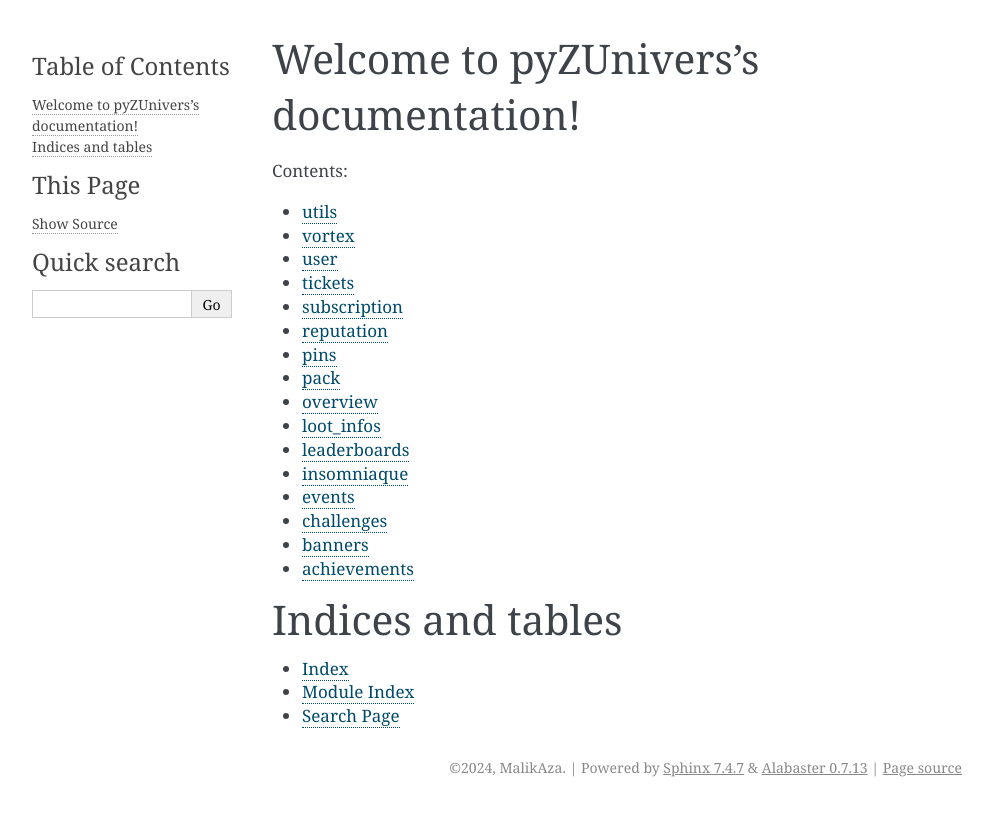
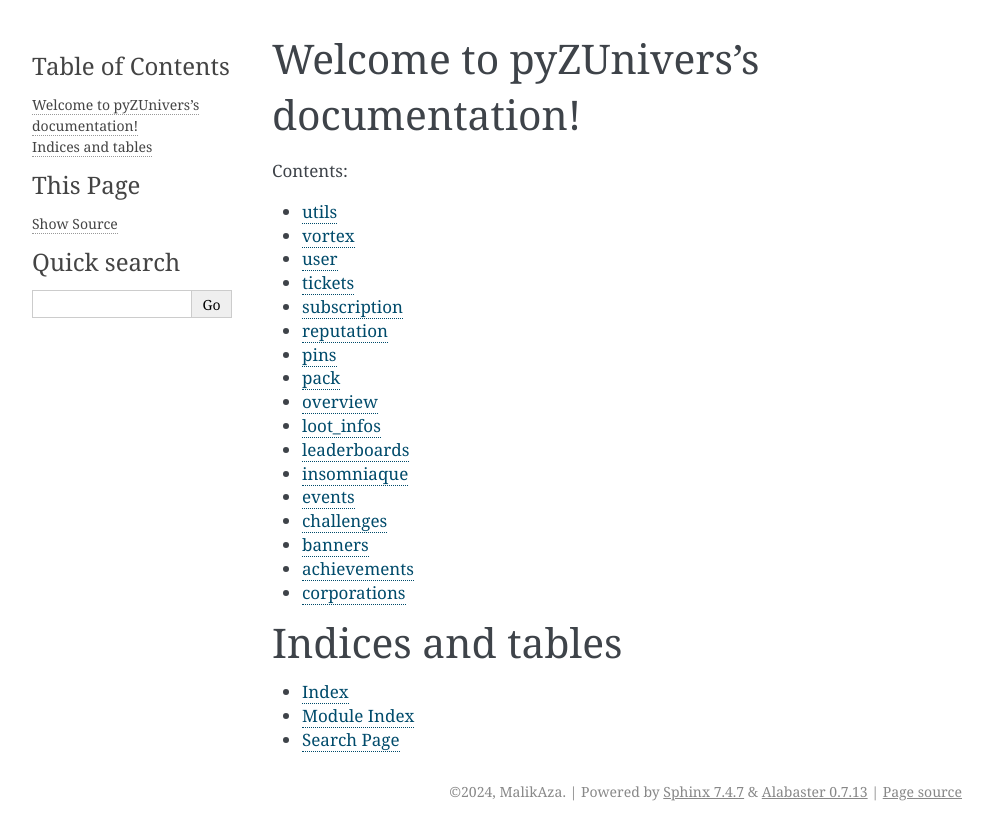
Before and after one commit to MalikAza/pyZUnivers, a Sphinx documentation site: the page built from docs/source/index.rst, in a window 1280 px wide. Shown: the top 840 px of the page, without its empty margins (148-1141 px from the left). Built offline with Sphinx 7.4.7, drawn with Linux system fonts in a browser that asks for light colours.

Commit message:
docs: corporations

```diff
--- /dev/null
+++ b/docs/source/corporations.rst
@@ -0,0 +1,5 @@
+corporations
+============
+
+.. automodule:: pyZUnivers.corporations
+    :members:
--- a/docs/source/index.rst
+++ b/docs/source/index.rst
@@ -26,6 +26,7 @@ Welcome to pyZUnivers's documentation!
    challenges
    banners
    achievements
+   corporations
 
 Indices and tables
 ==================
```
